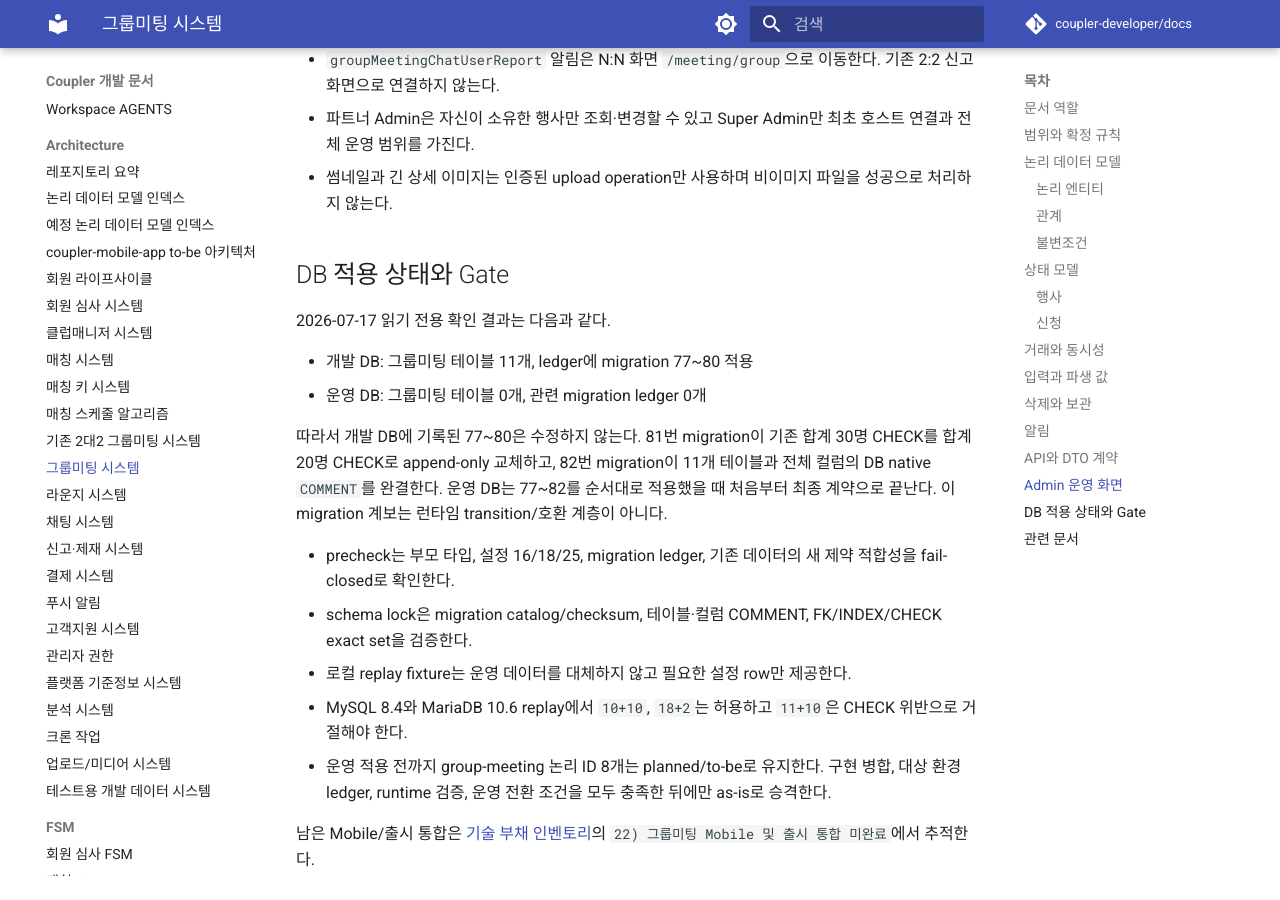
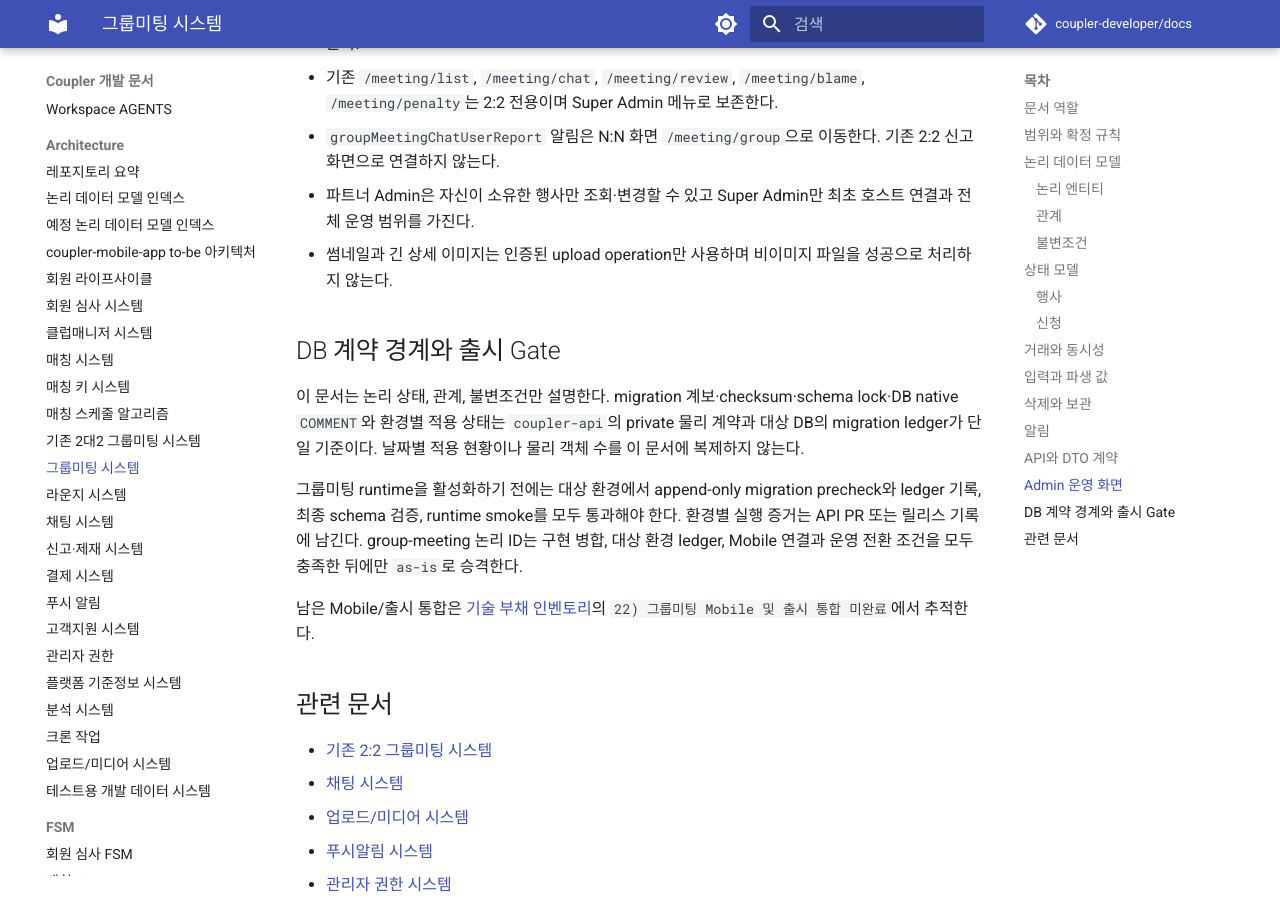
Before and after one commit to coupler-developer/docs, an MkDocs documentation site: the page built from content/architecture/group-meeting-system.md, in a window 1280 px wide and 900 px high, scrolled down 7596 px. Built offline with MkDocs 1.6.1 and Material for MkDocs 9.7.7, drawn with Linux system fonts in a browser that asks for light colours; comment, search, counter and statistics services are not loaded; some of the changed text lies outside the part shown.

Commit message:
docs: 그룹미팅 상태 및 출시 경계 정합화

```diff
--- a/content/architecture/group-meeting-system.md
+++ b/content/architecture/group-meeting-system.md
@@ -102,18 +102,22 @@ CANCELED로 종료할 수 있다. OPEN 전에는 ready 상세 이미지가 필
 | 0 | APPLIED | 신청 접수, 입금 확인 전 |
 | 1 | APPROVED | 참여 승인 |
 | -1 | CANCELED | 승인 후 Admin 확정 취소, 외부 환불 필요 |
-| -2 | LEFT | 확정 채팅 퇴장 |
+| -2 | LEFT | 채팅 자격 종료(명시적 퇴장 또는 후기 완료) |
 
 참여 승인과 확정 취소는 행사 OPEN/CLOSED/CONFIRMED에서만 허용한다. CONFIRMED 뒤 승인하면 기존 채팅에
 합류시키고, 확정 취소하면 읽기·쓰기·프로필 열람 자격을 즉시 차단하되 기존 메시지와 참여 이력은 보존한다.
+CONFIRMED 참가자의 명시적 퇴장은 APPROVED를 LEFT로 전이한다. FINISHED 행사에서 APPROVED 참가자가 최초
+후기를 완료하면 후기·보상과 같은 transaction에서 LEFT로 전이하고 행위 이력을 남긴다. 이미 LEFT인 참가자는
+후기를 작성해도 상태와 퇴장 이력을 중복 변경하지 않는다. 참가자의 채팅·프로필 열람·신고 자격은 후기 존재를
+별도로 조회하지 않고 신청 상태 하나로 판정한다.
 
 ## 거래와 동시성
 
 - 행사, 신청, 참여 자격, Key 원장은 server transaction이 단독 판정한다.
 - 행사·신청 변경은 optimistic version을 사용하고 승인 시 행사와 신청을 잠근 뒤 성별 승인 수를 다시
   집계한다.
-- 생성, 메시지, 신고의 idempotency key는 행위 주체 범위에서 유일하다. 같은 key를 다른 payload에
-  재사용하면 기존 결과를 반환하지 않고 실패한다.
+- 생성, 메시지, 신고의 idempotency key는 행위 주체 범위에서 유일하다. 같은 key와 같은 canonical
+  payload의 재요청은 부수효과 없이 기존 성공을 반환하고, 다른 payload에 재사용하면 실패한다.
 - 참가자 프로필 최초 열람과 후기 보상은 회원 Key, 기존 Key 원장, 그룹미팅 연결을 한 transaction에서
   반영한다. 설정 누락이나 잘못된 부호는 fallback하지 않고 전체 transaction을 실패시킨다.
 - 알림은 원천 transaction commit 뒤 기존 `sendFCMPush()` 한 경로에서만 발송·저장한다. 그룹미팅 코드가
@@ -189,25 +193,16 @@ CANCELED로 종료할 수 있다. OPEN 전에는 ready 상세 이미지가 필
   범위를 가진다.
 - 썸네일과 긴 상세 이미지는 인증된 upload operation만 사용하며 비이미지 파일을 성공으로 처리하지 않는다.
 
-## DB 적용 상태와 Gate
+## DB 계약 경계와 출시 Gate
 
-2026-07-17 읽기 전용 확인 결과는 다음과 같다.
+이 문서는 논리 상태, 관계, 불변조건만 설명한다. migration 계보·checksum·schema lock·DB native `COMMENT`와
+환경별 적용 상태는 `coupler-api`의 private 물리 계약과 대상 DB의 migration ledger가 단일 기준이다. 날짜별
+적용 현황이나 물리 객체 수를 이 문서에 복제하지 않는다.
 
-- 개발 DB: 그룹미팅 테이블 11개, ledger에 migration 77~80 적용
-- 운영 DB: 그룹미팅 테이블 0개, 관련 migration ledger 0개
-
-따라서 개발 DB에 기록된 77~80은 수정하지 않는다. 81번 migration이 기존 합계 30명 CHECK를 합계 20명
-CHECK로 append-only 교체하고, 82번 migration이 11개 테이블과 전체 컬럼의 DB native `COMMENT`를
-완결한다. 운영 DB는 77~82를 순서대로 적용했을 때 처음부터 최종 계약으로 끝난다. 이 migration 계보는
-런타임 transition/호환 계층이 아니다.
-
-- precheck는 부모 타입, 설정 16/18/25, migration ledger, 기존 데이터의 새 제약 적합성을 fail-closed로
-  확인한다.
-- schema lock은 migration catalog/checksum, 테이블·컬럼 COMMENT, FK/INDEX/CHECK exact set을 검증한다.
-- 로컬 replay fixture는 운영 데이터를 대체하지 않고 필요한 설정 row만 제공한다.
-- MySQL 8.4와 MariaDB 10.6 replay에서 `10+10`, `18+2`는 허용하고 `11+10`은 CHECK 위반으로 거절해야 한다.
-- 운영 적용 전까지 group-meeting 논리 ID 8개는 planned/to-be로 유지한다. 구현 병합, 대상 환경 ledger,
-  runtime 검증, 운영 전환 조건을 모두 충족한 뒤에만 as-is로 승격한다.
+그룹미팅 runtime을 활성화하기 전에는 대상 환경에서 append-only migration precheck와 ledger 기록, 최종
+schema 검증, runtime smoke를 모두 통과해야 한다. 환경별 실행 증거는 API PR 또는 릴리스 기록에 남긴다.
+group-meeting 논리 ID는 구현 병합, 대상 환경 ledger, Mobile 연결과 운영 전환 조건을 모두 충족한 뒤에만
+`as-is`로 승격한다.
 
 남은 Mobile/출시 통합은 [기술 부채 인벤토리](../technical-debt/technical-debt.md)의
 `22) 그룹미팅 Mobile 및 출시 통합 미완료`에서 추적한다.
```
Also changed, not shown: other parts of content/architecture/group-meeting-system.md (+1 -1 lines), content/architecture/push-notification.md (+8 -5 lines).
